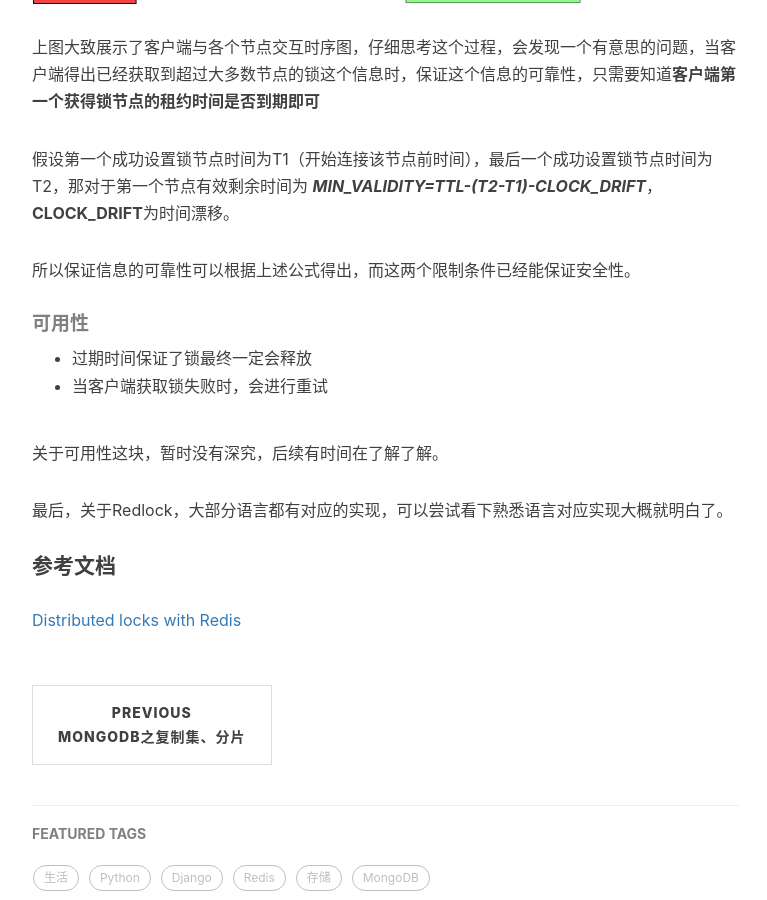
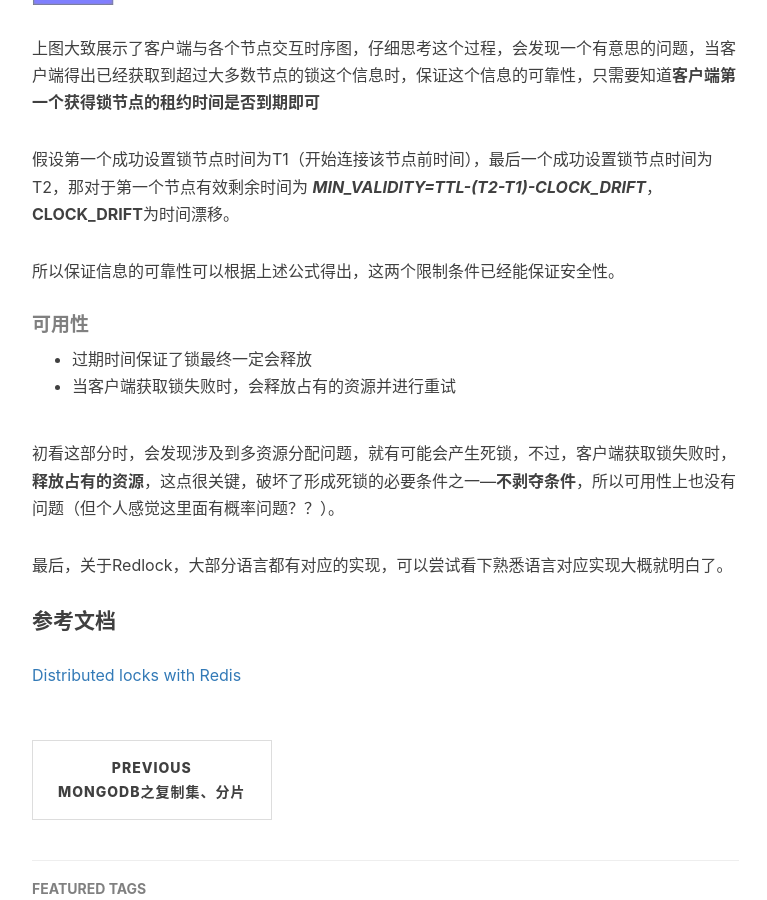
Before and after one commit to Skymemory/Skymemory.github.io, a Jekyll site: the page built from _posts/2019-03-24-redlock.md, in a window 1280 px wide and 900 px high, scrolled down 5312 px. Shown: the whole window, without its empty margins (233-1000 px from the left). Built offline with Jekyll 4.4.1, drawn with Linux system fonts in a browser that asks for light colours; nearby versions of some CDN libraries; comment, search, counter and statistics services are not loaded.

Commit message:
更新Redlock article

```diff
--- a/_posts/2019-03-24-redlock.md
+++ b/_posts/2019-03-24-redlock.md
@@ -166,14 +166,14 @@ Redlock是Redis作者基于Redis实现的一个分布式锁服务算法，在Red
 
 假设第一个成功设置锁节点时间为T1（开始连接该节点前时间），最后一个成功设置锁节点时间为 T2，那对于第一个节点有效剩余时间为 ***MIN_VALIDITY=TTL-(T2-T1)-CLOCK_DRIFT***，**CLOCK_DRIFT**为时间漂移。
 
-所以保证信息的可靠性可以根据上述公式得出，而这两个限制条件已经能保证安全性。
+所以保证信息的可靠性可以根据上述公式得出，这两个限制条件已经能保证安全性。
 
 ##### 可用性
 
 - 过期时间保证了锁最终一定会释放
-- 当客户端获取锁失败时，会进行重试
+- 当客户端获取锁失败时，会释放占有的资源并进行重试
 
-关于可用性这块，暂时没有深究，后续有时间在了解了解。
+初看这部分时，会发现涉及到多资源分配问题，就有可能会产生死锁，不过，客户端获取锁失败时，**释放占有的资源**，这点很关键，破坏了形成死锁的必要条件之一—**不剥夺条件**，所以可用性上也没有问题（但个人感觉这里面有概率问题？？）。
 
 最后，关于Redlock，大部分语言都有对应的实现，可以尝试看下熟悉语言对应实现大概就明白了。
 
```
Also changed, not shown: img/2019-03-24-01-01.jpg, img/2019-03-24-01-02.jpg.
